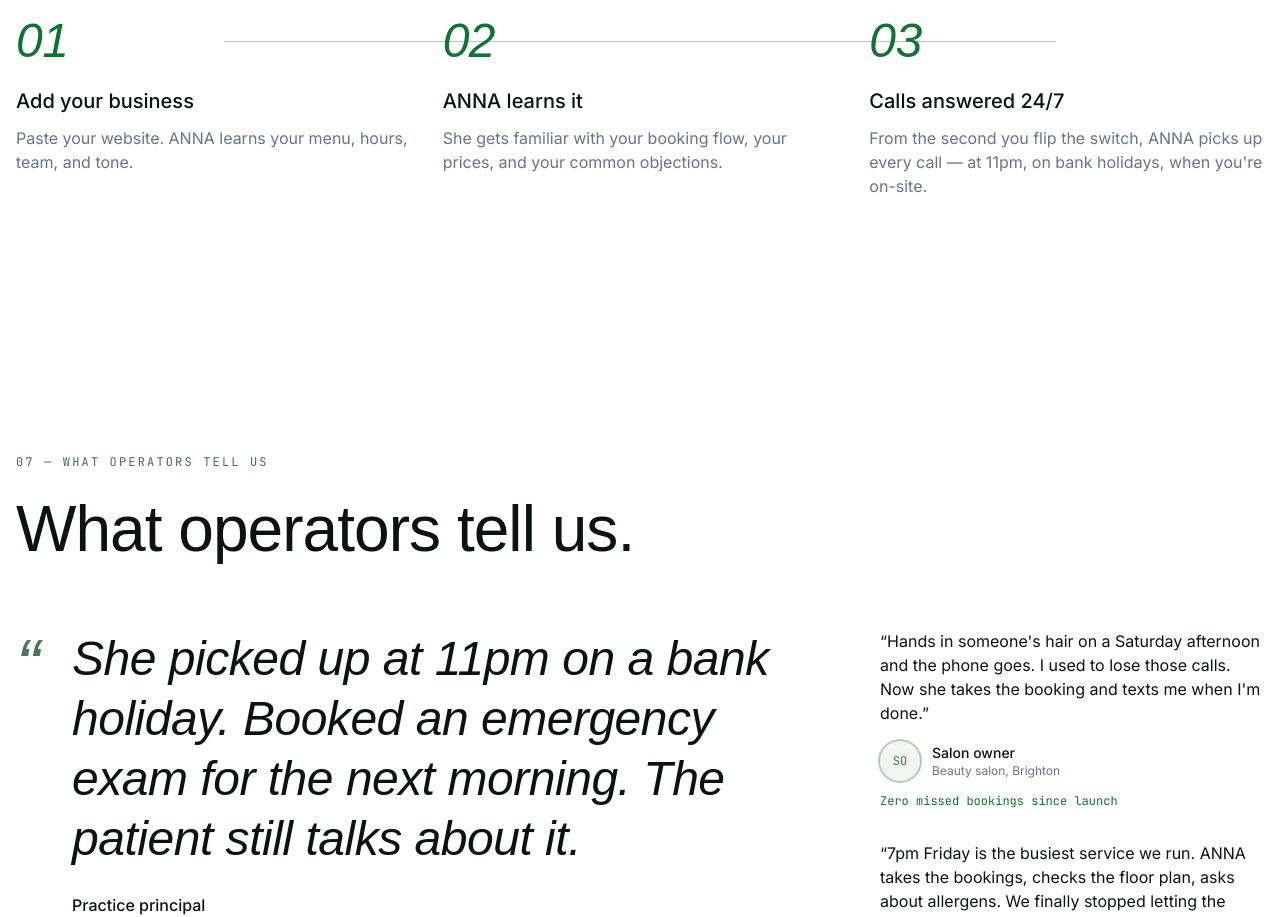
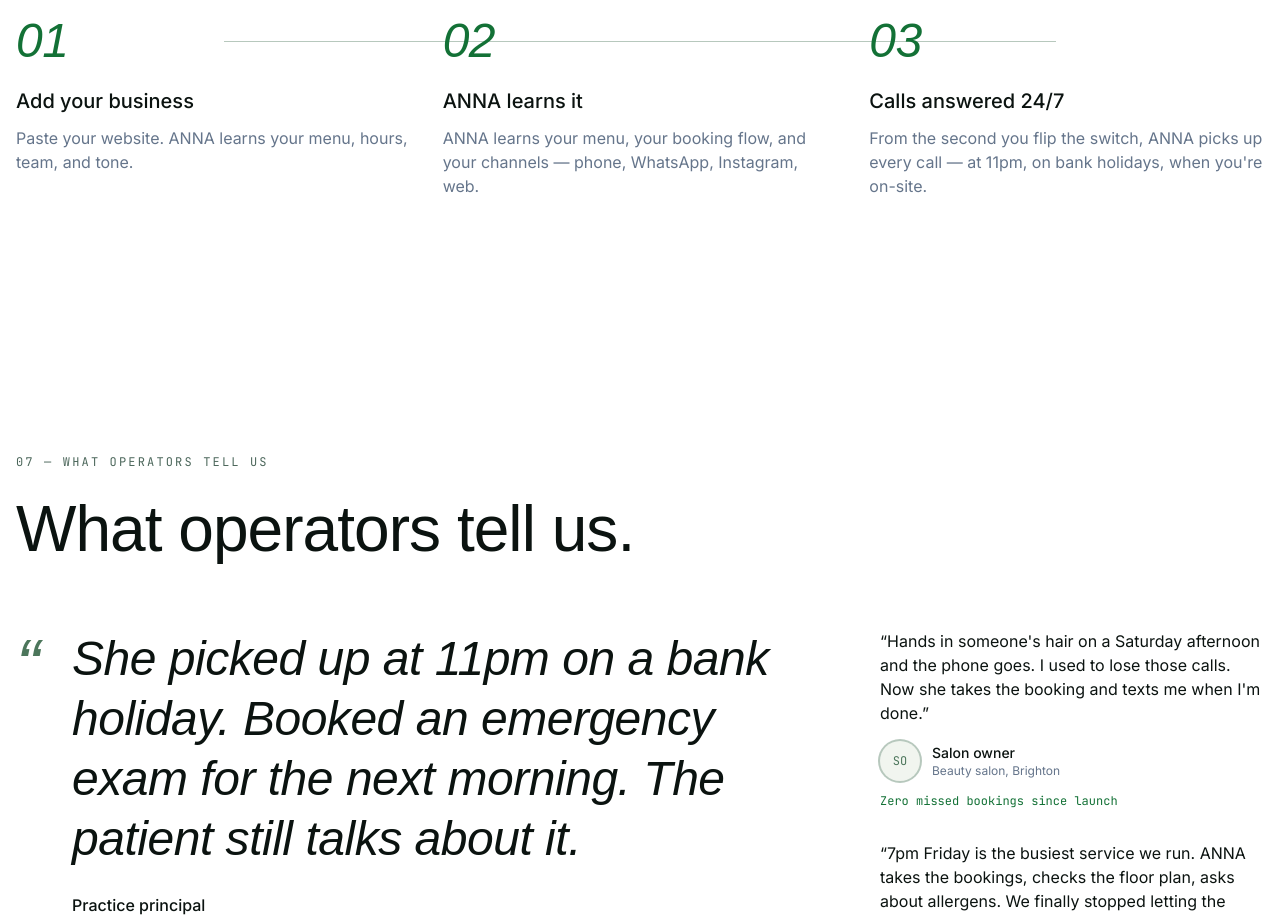
Before and after one commit to nfilippov733/anna-reception, a Next.js app: page / in a window 1280 px wide. Shown: the part 6480-7397 px from the top of the page. Built offline with nearby package versions, Linux system fonts and the light colour scheme; a web font is replaced by a local one.

Commit message:
feat(how-it-works): step 2 — mentions channel breadth

```diff
--- a/src/components/sections/HowItWorks.tsx
+++ b/src/components/sections/HowItWorks.tsx
@@ -11,7 +11,7 @@ const STEPS = [
   {
     num: "02",
     title: "ANNA learns it",
-    body: "She gets familiar with your booking flow, your prices, and your common objections.",
+    body: "ANNA learns your menu, your booking flow, and your channels — phone, WhatsApp, Instagram, web.",
   },
   {
     num: "03",
```
